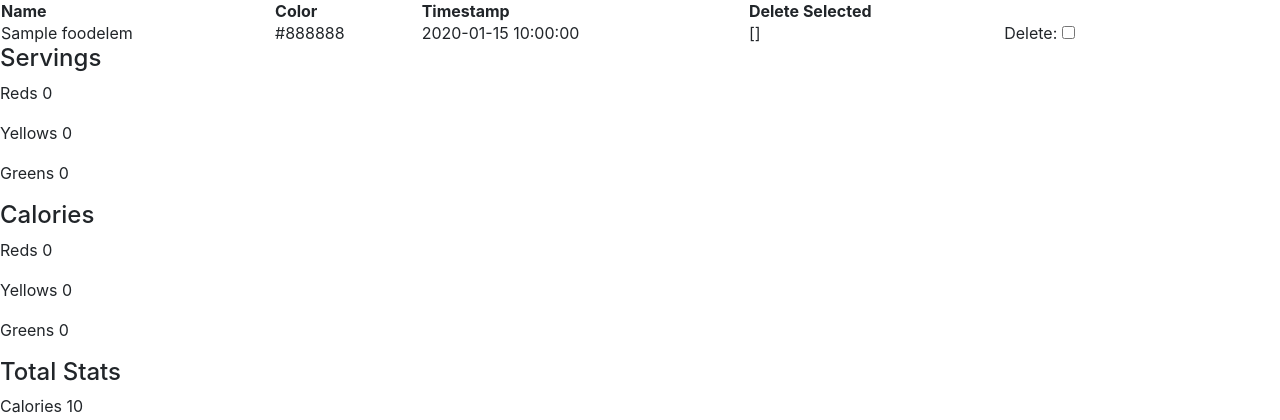
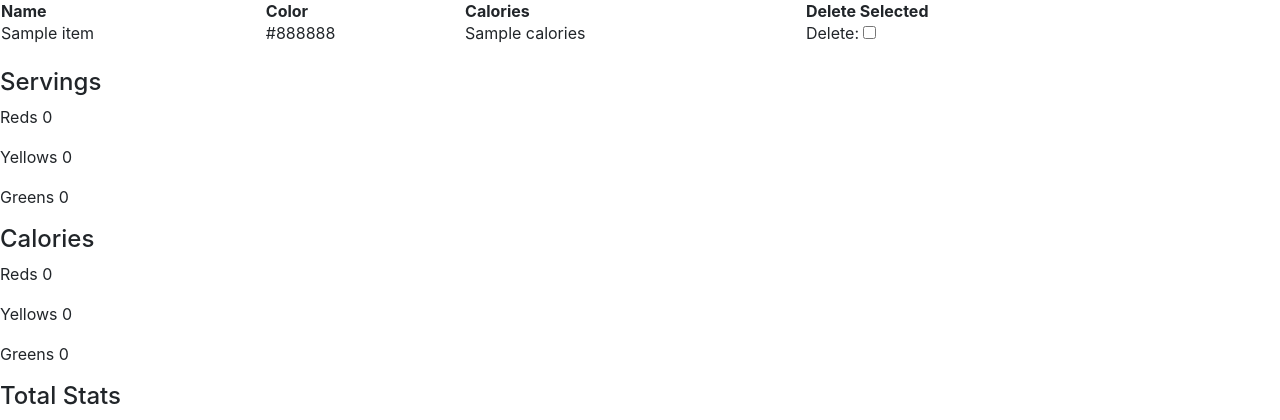
Before and after one commit to nathanmp/food-tracker, a Python web app: template templates/stats.html in a window 1280 px wide. Shown: the part 50-470 px from the top of the page. Run offline with Jinja, Linux system fonts and the light colour scheme; the template is opened without the code that fills it: most values are stand-ins (such as "Sample title", 1, 10 or a date in 2020); some libraries are stand-ins or nearby versions.

Commit message:
stats fixed to display all meals as separate tables. Changed what is sent by routes to stats.html too.

```diff
--- a/templates/stats.html
+++ b/templates/stats.html
@@ -12,23 +12,25 @@
 
 </script>
 {% include "header.html" %}
+{% for meal in meals %}
 <table style="width:90%">
 	<tr>
 		<th>Name</th>
 		<th>Color</th>
-		<th>Timestamp</th>
+		<th>Calories</th>
 		<th><a onclick="del();">Delete Selected</a></th>
 	</tr>
-	{% for foodelem in foodelems %}
+	{% for item in meal['list'] %}
 	<tr>
-	<td>{{foodelem.food_name}}</td>
-	<td>{{foodelem.color}}</td>
-	<td>{{foodelem.timestamp}}</td>
-	<td>{{foodelem.uid}}</td>
+	<td>{{item.name}}</td>
+	<td>{{item.color}}</td>
+	<td>{{item.calories}}</td>
 	<td>Delete: <input type="checkbox" name="cbdel"></input></td>
 	</tr>
 	{% endfor %}
 </table>
+<br>
+{% endfor %}
 {% if foodelems != [] %}
 {% set ns = namespace() %}
 {% set ns.reds = 0 %}
@@ -41,7 +43,8 @@
 {% set ns.redcals = 0 %}
 {% set ns.yellowcals = 0 %}
 {% set ns.greencals = 0 %}
-{% for foodelem in foodelems %}
+{% for meal in meals %}
+{% for foodelem in meal['list'] %}
 	{% if foodelem.color == "red" %}
 		{% set ns.reds = ns.reds+foodelem.sid %}
 		{% set ns.redcals = ns.redcals + foodelem.calories %}
@@ -56,6 +59,7 @@
 	{% set ns.pros = ns.pros + foodelem.protein_amt %}
 	{% set ns.fats = ns.fats + foodelem.fat_amt %}
 	{% set ns.carbs = ns.carbs + foodelem.carb_amt %}
+{% endfor %}
 {% endfor %}
 <h4>Servings</h4>
 <p>Reds {{ns.reds}}</p>
@@ -75,7 +79,6 @@
 	{% set rs = r/sum %}
 	{% set ys = y/sum %}
 	{% set gs = g/sum %}
-
 	<svg width="50" height="50">
 		<path>M 25 25 V 0 </path>
 	</svg>
```
Also changed, not shown: routes.py (+16 -9 lines).
